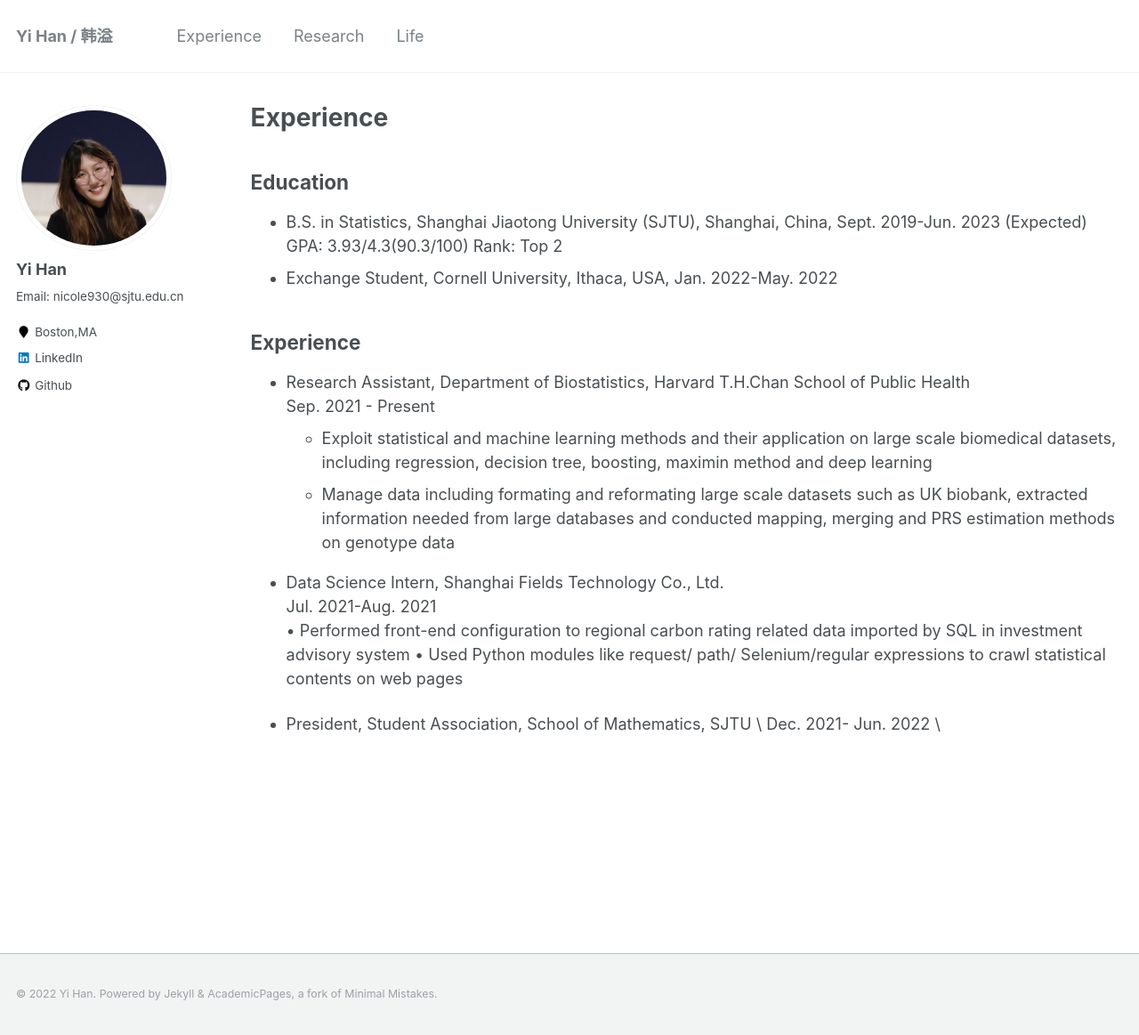
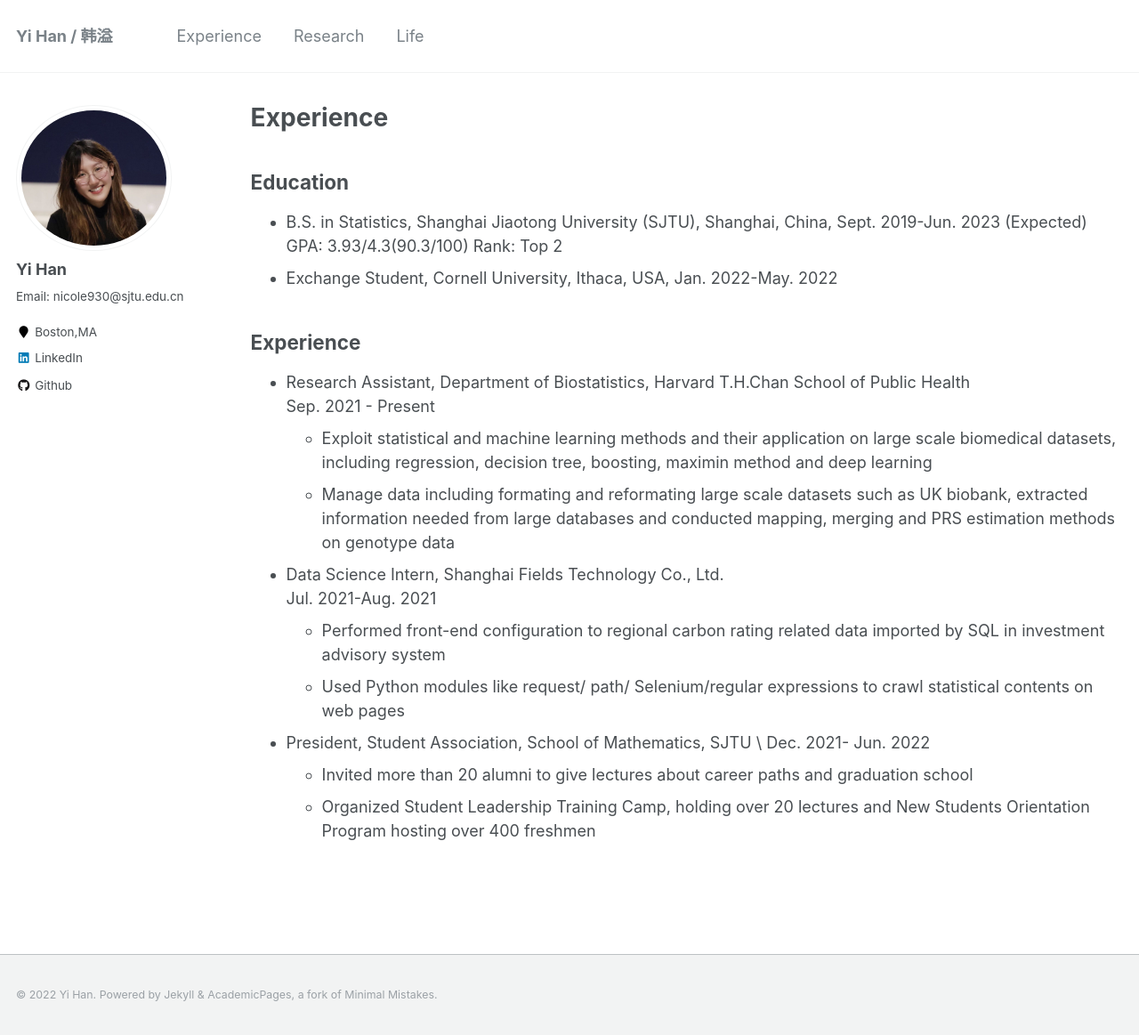
Before and after one commit to yiiihan/yiiihan.github.io, a Jekyll site: the page built from _pages/experience.md, in a window 1280 px wide and 1163 px high. Shown: the whole window at 89% size. Built offline with Jekyll 4.4.1, drawn with Linux system fonts in a browser that asks for light colours.

Commit message:
no message

```diff
--- a/_pages/experience.md
+++ b/_pages/experience.md
@@ -20,8 +20,11 @@ from large databases and conducted mapping, merging and PRS estimation methods o
 
 - Data Science Intern, Shanghai Fields Technology Co., Ltd.\\
 Jul. 2021-Aug. 2021 \\
-• Performed front-end configuration to regional carbon rating related data imported by SQL in investment advisory system
-• Used Python modules like request/ path/ Selenium/regular expressions to crawl statistical contents on web pages
+	- Performed front-end configuration to regional carbon rating related data imported by SQL in investment advisory system
+	- Used Python modules like request/ path/ Selenium/regular expressions to crawl statistical contents on web pages
 
 - President, Student Association, School of Mathematics, SJTU \\
 Dec. 2021- Jun. 2022 \\
+	- Invited more than 20 alumni to give lectures about career paths and graduation school
+	- Organized Student Leadership Training Camp, holding over 20 lectures and New Students Orientation
+Program hosting over 400 freshmen
```
